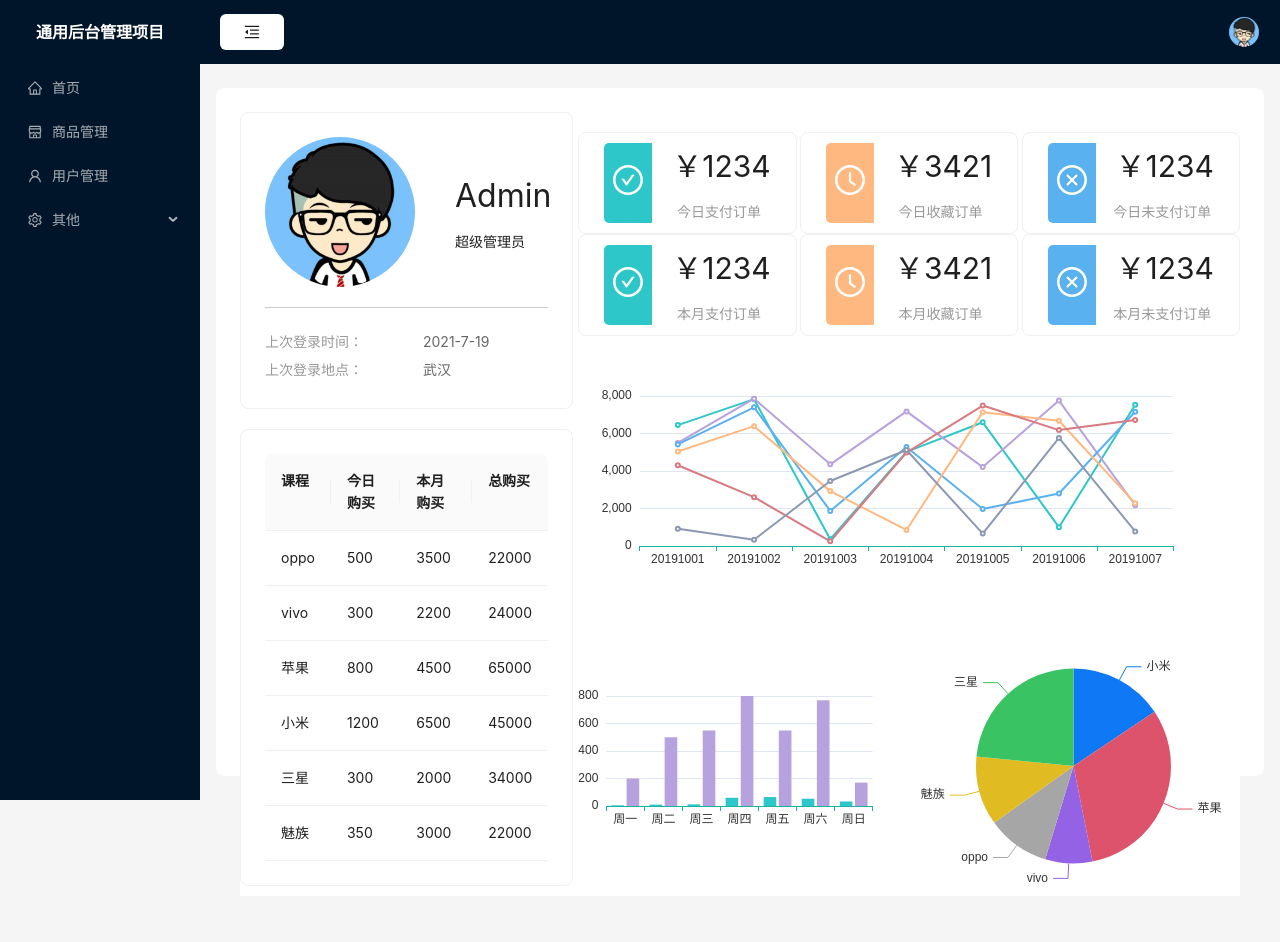
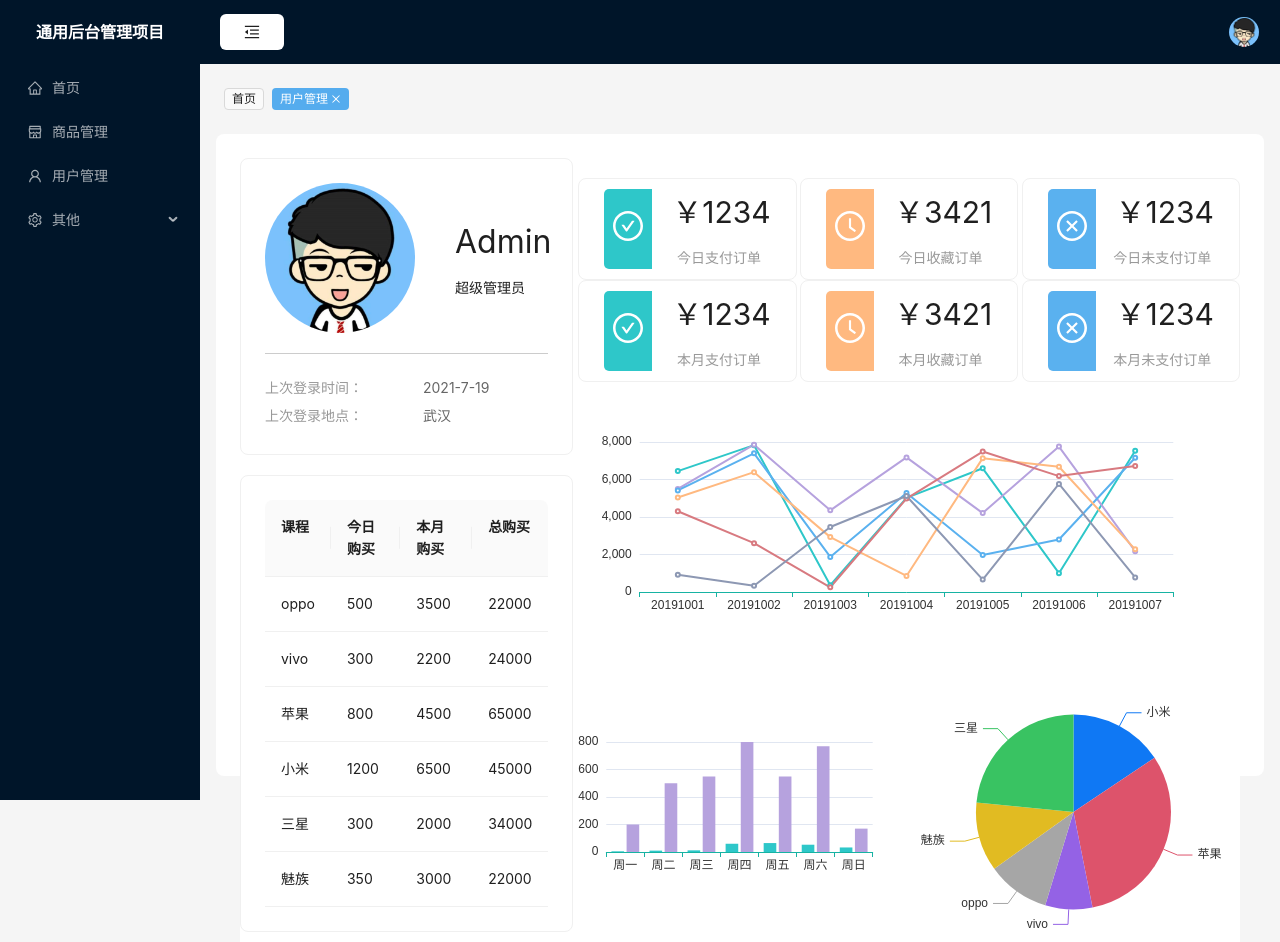
Before and after one commit to yaodada123/react-manage, a React (Create React App) app: page /home in a window 1280 px wide. Before the commit the page ends 896 px from the top, so only its background shows below. Built offline with nearby package versions, Linux system fonts and the light colour scheme.

Commit message:
feat:bread sea-tag display

```diff
--- /dev/null
+++ b/src/components/commonTag/index.css
@@ -0,0 +1,4 @@
+.common-tag {
+  padding-top: 24px;
+  padding-left: 24px;
+}
--- /dev/null
+++ b/src/components/commonTag/index.js
@@ -0,0 +1,14 @@
+import React from "react";
+import { Space, Tag } from "antd";
+import "./index.css";
+
+const CommonTag = () => {
+  return (
+    <Space className="common-tag" size={[0, 8]} wrap>
+      <Tag>首页</Tag>
+      <Tag color="#55acee" closeIcon>用户管理</Tag>
+    </Space>
+  );
+};
+
+export default CommonTag
--- a/src/pages/main.js
+++ b/src/pages/main.js
@@ -10,8 +10,11 @@ import {
 import { Button, Layout, Menu, theme } from "antd";
 import CommonAside from "../components/commonAside/index"
 import ConmmonHeader from "../components/commonHeader";
-import { useSelector, useDispatch } from 'react-redux'
+import CommonTag from "../components/commonTag/index";
+import { useSelector, useDispatch } from 'react-redux';
+
 const { Header, Sider, Content } = Layout;
+
 export default function Main() {
   // const [collapsed, setCollapsed] = useState(false);
   const collapsed = useSelector((state) => state.tabMenu.isCollapsed)
@@ -24,6 +27,7 @@ export default function Main() {
         <CommonAside collapsed={collapsed} />
         <Layout>
           <ConmmonHeader collapsed={collapsed} />
+          <CommonTag />
           <Content
             style={{
               margin: "24px 16px",
```
